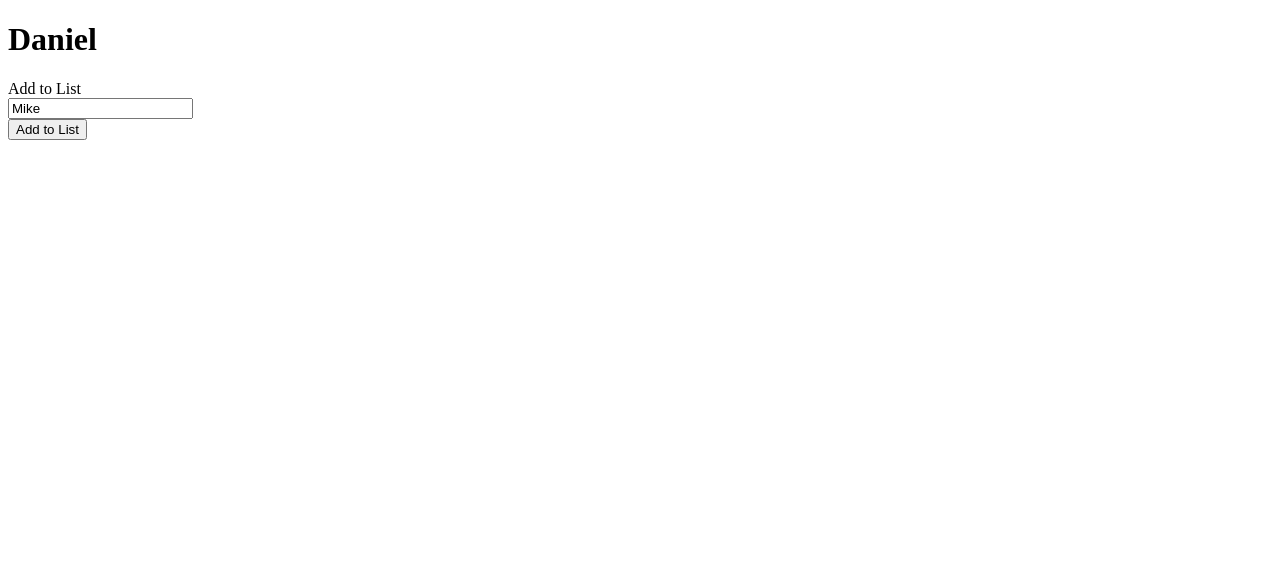
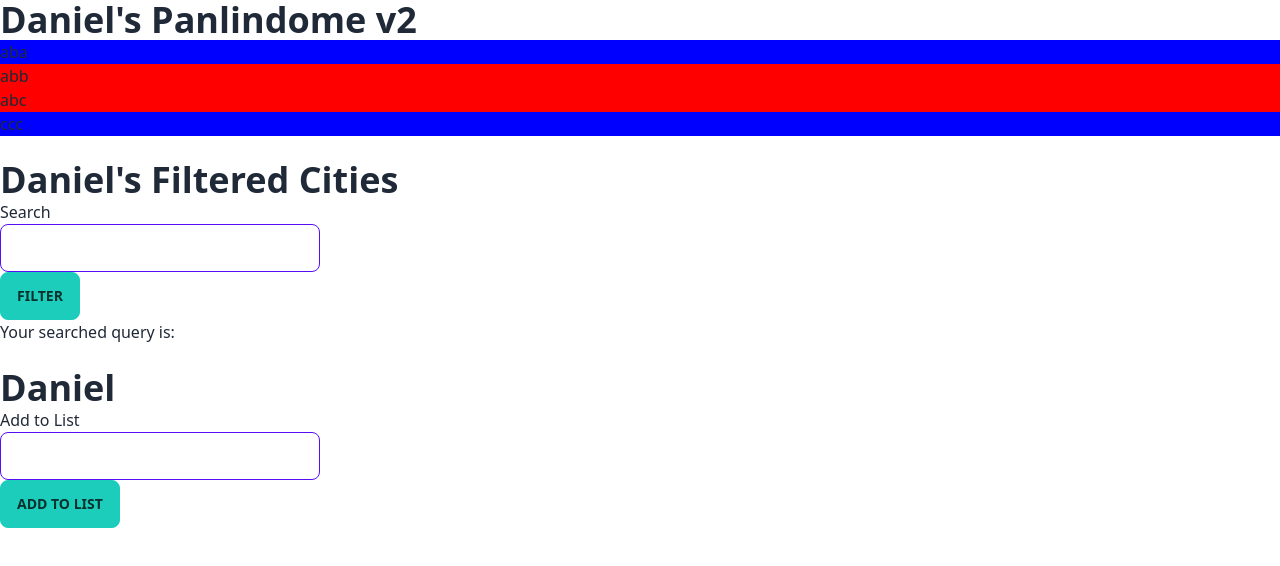
Before and after one commit to zjian107-su/Angular-Akasha1729, an Angular app: page / in a window 1280 px wide. Shown: the top 566 px of the page. Built offline with nearby package versions, Linux system fonts and the light colour scheme.

Commit message:
✨ update: add quick style from daisyUI

```diff
--- a/package.json
+++ b/package.json
@@ -27,12 +27,16 @@
     "@angular/cli": "~16.1.0",
     "@angular/compiler-cli": "^16.1.0",
     "@types/jasmine": "~4.3.0",
+    "autoprefixer": "^10.4.15",
+    "daisyui": "^3.6.1",
     "jasmine-core": "~4.6.0",
     "karma": "~6.4.0",
     "karma-chrome-launcher": "~3.2.0",
     "karma-coverage": "~2.2.0",
     "karma-jasmine": "~5.1.0",
     "karma-jasmine-html-reporter": "~2.1.0",
+    "postcss": "^8.4.28",
+    "tailwindcss": "^3.3.3",
     "typescript": "~5.1.3"
   }
 }
--- a/src/app/app.component.html
+++ b/src/app/app.component.html
@@ -1,5 +1,5 @@
-<!-- <app-palindrome-list></app-palindrome-list> -->
-
-<!-- <app-city-filter></app-city-filter> -->
-
+<app-palindrome-list></app-palindrome-list>
+<br />
+<app-city-filter></app-city-filter>
+<br />
 <app-add-to-list></app-add-to-list>
--- a/src/app/components/add-to-list/add-to-list.component.html
+++ b/src/app/components/add-to-list/add-to-list.component.html
@@ -1,11 +1,12 @@
 <h1>Daniel</h1>
+
 
 <label for="add"> Add to List </label>
 <br />
-<input id="add" type="text" [(ngModel)]="todoItem" />
+<input class="input input-bordered input-primary w-full max-w-xs" id="add" type="text" [(ngModel)]="todoItem" />
 <br />
 
-<button (click)="addToList()">Add to List</button>
+<button class="btn btn-accent" (click)="addToList()">Add to List</button>
 
 <br />
 
--- a/src/app/components/add-to-list/add-to-list.component.ts
+++ b/src/app/components/add-to-list/add-to-list.component.ts
@@ -6,7 +6,7 @@ import { Component } from '@angular/core';
   styleUrls: ['./add-to-list.component.css'],
 })
 export class AddToListComponent {
-  todoItem: string = 'Mike';
+  todoItem: string = '';
 
   todoList: string[] = [];
 
--- a/src/app/components/city-filter/city-filter.component.html
+++ b/src/app/components/city-filter/city-filter.component.html
@@ -1,12 +1,10 @@
 <h1> Daniel's Filtered Cities</h1>
-
-<h2> Unfinishd Exercise </h2>
 
 <label for="search">Search</label>
 <br />
-<input id="search" type="text" [(ngModel)]="filterString" />
+<input id="search" type="text" [(ngModel)]="filterString" class="input input-bordered input-primary w-full max-w-xs" />
 <br />
-<button (click)="filterList()">Filter</button>
+<button class="btn btn-accent" (click)="filterList()">Filter</button>
 
 <p> Your searched query is: {{filterString}}</p>
 
--- a/src/styles.css
+++ b/src/styles.css
@@ -1 +1,8 @@
 /* You can add global styles to this file, and also import other style files */
+@tailwind base;
+@tailwind components;
+@tailwind utilities;
+
+h1 {
+  @apply text-4xl font-bold;
+}
--- /dev/null
+++ b/tailwind.config.js
@@ -0,0 +1,17 @@
+/** @type {import('tailwindcss').Config} */
+module.exports = {
+  content: ["./src/**/*.{html,ts}"],
+  theme: {
+    extend: {},
+  },
+  plugins: [require("daisyui")],
+  daisyui: {
+    themes: true,
+    styled: true,
+    themes: true,
+    base: true,
+    utils: true,
+    logs: true,
+    rtl: false,
+  },
+};
```
Also changed, not shown: 2 other files (tests, documents, lock files or other folders).
